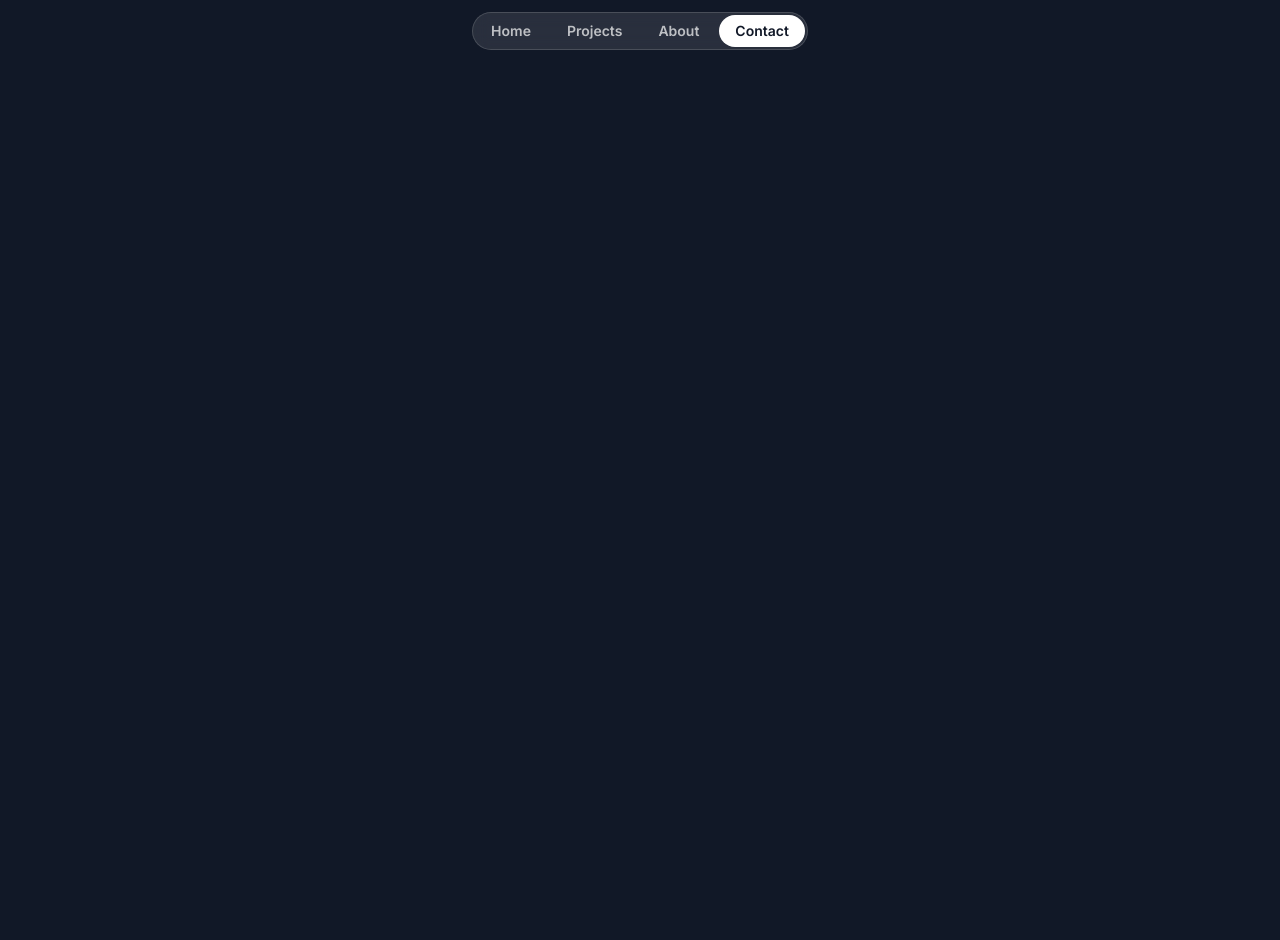
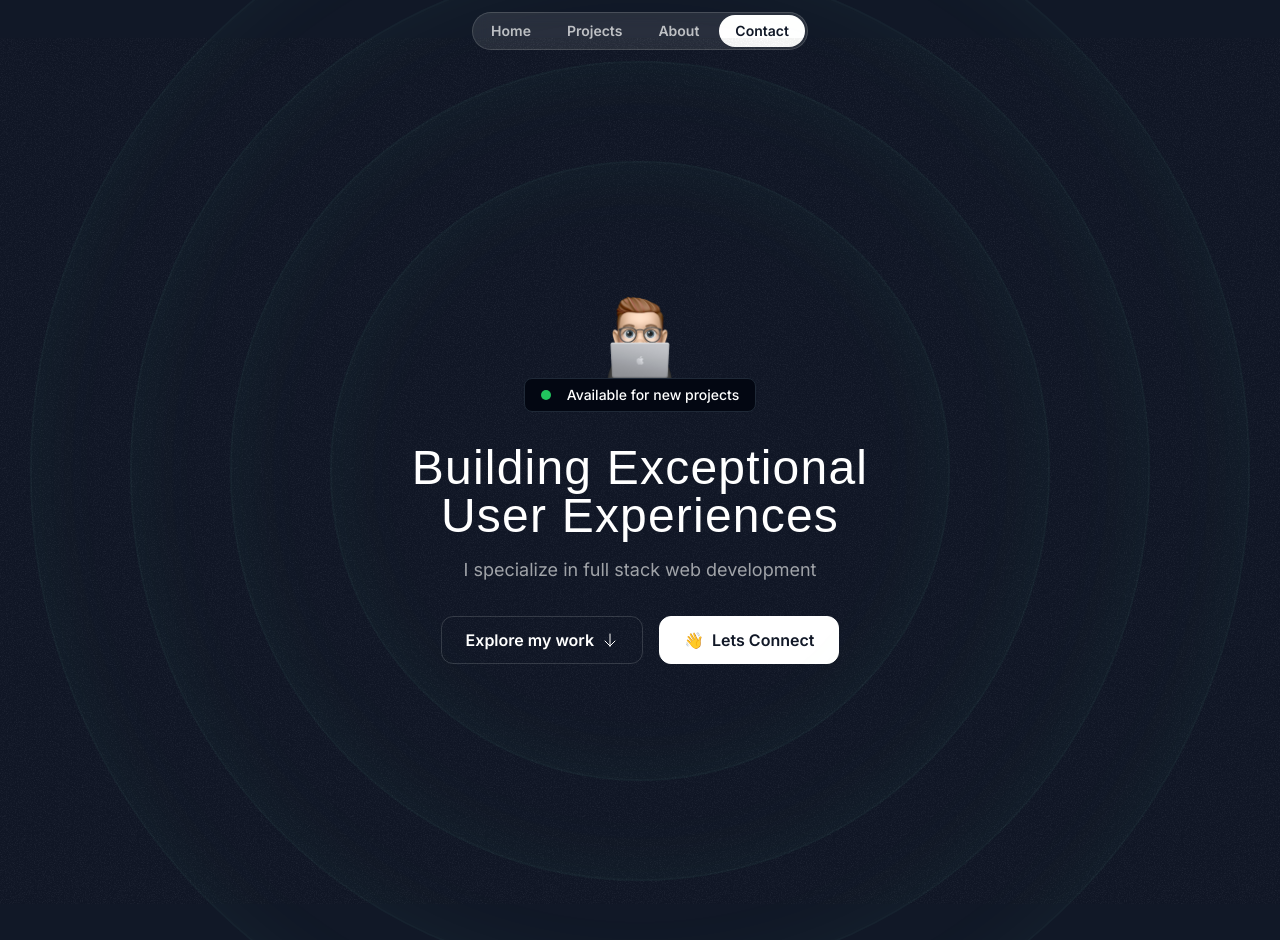
Before and after one commit to NotANumber101/my-portfolio, a Next.js app: page / in a window 1280 px wide. Shown: the top 940 px of the page. Before the commit the page ends 800 px from the top, so only its background shows below. Built offline with nearby package versions, Linux system fonts and the light colour scheme; a web font is replaced by a local one.

Commit message:
create ring background effect

```diff
--- a/src/app/globals.css
+++ b/src/app/globals.css
@@ -6,4 +6,7 @@
     .nav-item {
         @apply px-4 py-1.5 rounded-full text-white/70 text-sm font-semibold hover:bg-white/10 hover:text-white transition duration-300;
     }
+    .hero-ring {
+        @apply absolute inset-0 border-2 top-1/2 left-1/2 -translate-x-1/2 -translate-y-1/2 rounded-full border-emerald-300/5 shadow-[0_0_80px_inset] shadow-emerald-300/5;
+    }
 }
--- a/src/app/page.tsx
+++ b/src/app/page.tsx
@@ -1,9 +1,11 @@
-import {Header} from '@/sections/Header'
+import { Header } from '@/sections/Header'
+import { HeroSection } from '@/sections/Hero'
 
 export default function Home() {
   return (
     <div>
       <Header/>
+      <HeroSection />
     </div>
   );
 }
--- a/src/sections/Hero.tsx
+++ b/src/sections/Hero.tsx
@@ -1,3 +1,53 @@
+import memojiImage from "@/assets/images/memoji-computer.png"
+import ArrowDown from "@/assets/icons/arrow-down.svg"
+import Image from "next/image";
+import GrainImage from "@/assets/images/grain.jpg"
+
 export const HeroSection = () => {
-  return <div>Hero Section</div>;
+  return (
+    <div className="py-32 md:py-48 lg:py-60 relative z-0 overflow-x-clip">
+      <div className="absolute inset-0 -z-30 opacity-5" style={{
+        backgroundImage: `url(${GrainImage.src})`,
+      }}></div>
+      <div className="size-[620px] hero-ring"></div>
+      <div className="size-[820px] hero-ring"></div>
+      <div className="size-[1020px] hero-ring"></div>
+      <div className="size-[1220px] hero-ring"></div>
+      <div className="container">
+
+        <div className="flex flex-col items-center">
+          <Image
+            src={memojiImage}
+            className="size-[100px]"
+            alt="Person peeking from behind laptop"
+          />
+          <div className="bg-gray-950 border border-gray-800 px-4 py-1.5 inline-flex items-center gap-4 rounded-lg">
+            <div className="bg-green-500 size-2.5 rounded-full"></div>
+            <div className="text-sm font-medium">Available for new projects</div>
+          </div>
+        </div>
+
+        <div className="max-w-lg mx-auto">
+          <h1 className="font-serif text-3xl md:text-5xl text-center mt-8 tracking-wide">
+            Building Exceptional User Experiences
+          </h1>
+          <p className="mt-4 text-center text-white/60 md:text-lg">I specialize in full stack web development</p>
+        </div>
+
+
+
+        <div className="flex flex-col md:flex-row justify-center items-center mt-8 gap-4">
+          <button className="inline-flex items-center gap-2 border border-white/15 px-6 h-12 rounded-xl">
+            <span className="font-semibold">Explore my work</span>
+            <ArrowDown className="size-4" />
+          </button>
+          <button className="inline-flex items-center gap-2 border border-white bg-white text-gray-900 h-12 px-6 rounded-xl">
+            <span>👋</span>
+            <span className="font-semibold">Lets Connect</span>
+          </button>
+        </div>
+
+      </div>
+    </div>
+  )
 };
```
